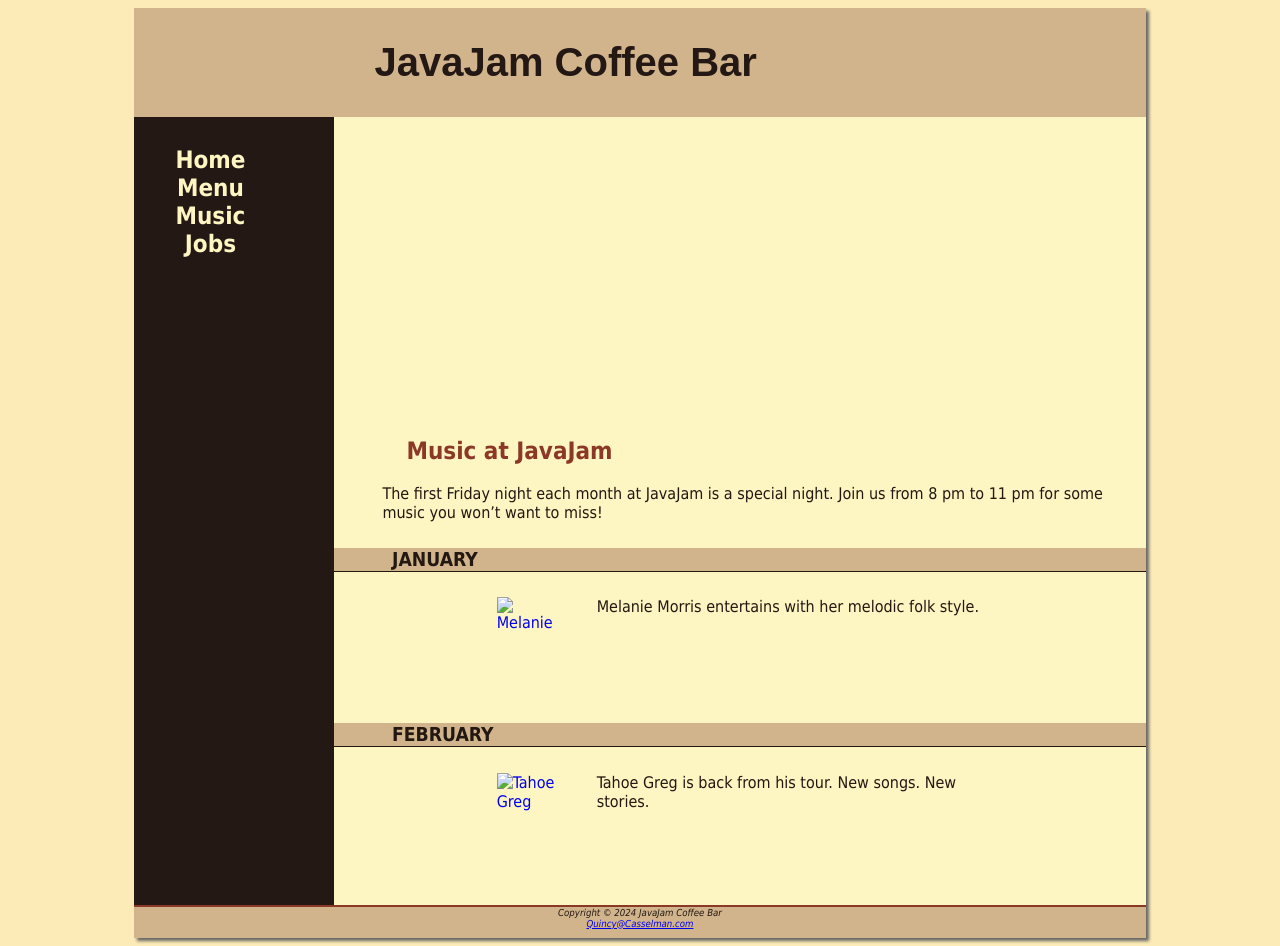
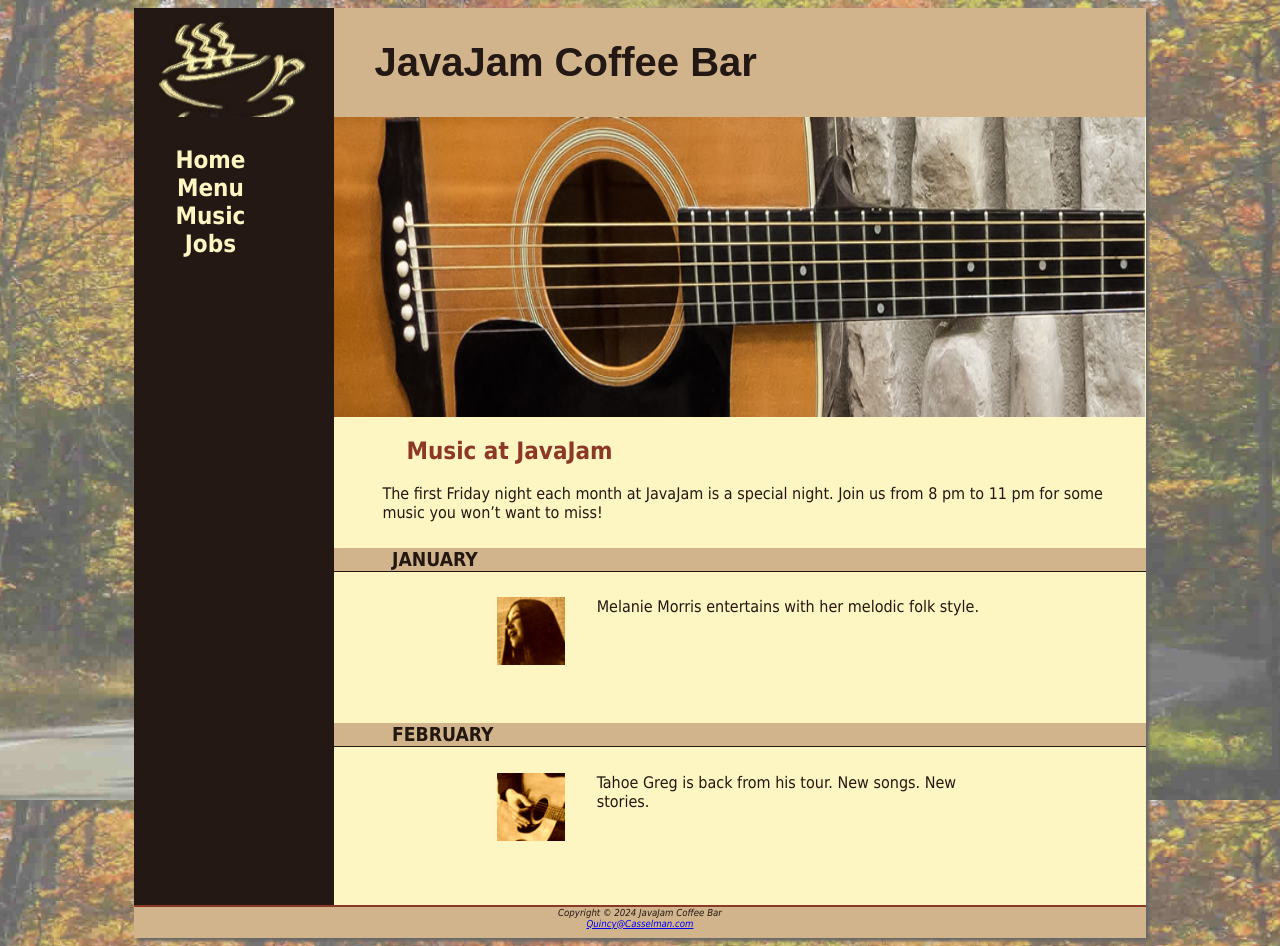
Before and after one commit to quincycasselman/quincycasselman.github.io, a plain HTML site: page music.html in a window 1280 px wide. Drawn offline with Linux system fonts and the light colour scheme.

Commit message:
Assignment 6
Picture fixes

```diff
--- a/javajam.css
+++ b/javajam.css
@@ -4,7 +4,7 @@
 
 body {
 	background-color: #FCEBB6;
-	background-image: url(images/fadedroad50.jpg);
+	background-image: url(image/fadedroad50.jpg);
 	background-repeat: no-repeat;
 	background-size: cover;
 	background-attachment: fixed;
@@ -26,7 +26,7 @@ body {
 
 header {
 	background-color: #D2B48C;
-	background-image: url(images/coffeelogo.jpg);
+	background-image: url(image/coffeelogo.jpg);
 	background-repeat: no-repeat;
 	color: #231814;
 	padding-left: 240px;
@@ -142,21 +142,21 @@ img {
 
 #homehero {
 	height: 300px;
-	background-image: url(images/hero.jpg);
+	background-image: url(image/hero.jpg);
 	background-repeat: no-repeat;
 	background-size: 100% 100%;
 }
 
 #heromugs {
 	height: 300px;
-	background-image: url(images/heromugs.jpg);
+	background-image: url(image/heromugs.jpg);
 	background-repeat: no-repeat;
 	background-size: 100% 100%;
 }
 
 #heroguitar {
 	height: 300px;
-	background-image: url(images/heroguitar.jpg);
+	background-image: url(image/heroguitar.jpg);
 	background-repeat: no-repeat;
 	background-size: 100% 100%;
 }
--- a/music.html
+++ b/music.html
@@ -37,13 +37,13 @@
           11 pm for some music you won’t want to miss!</p>
         <h4>January</h4>
         <div class="details">
-          <a href="images/melanie.jpg"><img src="images/melaniethumb.jpg" class="floatleft" alt="Melanie" width="100"
+          <a href="image/melanie.jpg"><img src="image/melaniethumb.jpg" class="floatleft" alt="Melanie" width="100"
               height="100"></a>
           Melanie Morris entertains with her melodic folk style.
         </div>
         <h4>February</h4>
         <div class="details">
-          <a href="images/greg.jpg"><img src="images/gregthumb.jpg" class="floatleft" alt="Tahoe Greg" width="100"
+          <a href="image/melanie.jpg"><img src="image/gregthumb.jpg" class="floatleft" alt="Tahoe Greg" width="100"
               height="100"></a>
           Tahoe Greg is back from his tour. New songs. New stories.
         </div>
```
Also changed, not shown: index.html (+0 -1 lines).
